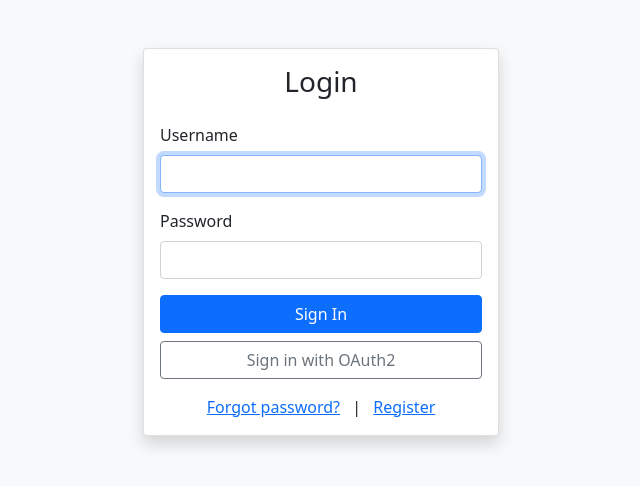
After one commit to schablicky/rocnikovy-projekt, a Django app: page /accounts/login/ in a window 1280 px wide. The commit adds this page. Shown: the top 486 px of the page, without its empty margins (319-959 px from the left). Run offline with Django 5.2, Linux system fonts and the light colour scheme.

Commit message:
registrace a login

```diff
--- a/trading_web/forex_trading_project/urls.py
+++ b/trading_web/forex_trading_project/urls.py
@@ -1,7 +1,19 @@
 from django.contrib import admin
 from django.urls import path, include
+from oauth2_provider import urls as oauth2_urls
+from django.contrib.auth import views as auth_views
+from trading.views import RegisterView
+from trading.views import home
 
 urlpatterns = [
     path('admin/', admin.site.urls),
-    path('', include('trading.urls')),
+    path('', home, name='home'),  # Root URL becomes home view
+    path('o/', include(oauth2_urls)),
+    path('oauth/', include('oauth2_provider.urls', namespace='oauth2_provider')),
+    path('api-auth/', include('rest_framework.urls')),
+    path('accounts/login/', auth_views.LoginView.as_view(), name='login'),
+    path('accounts/logout/', auth_views.LogoutView.as_view(), name='logout'),
+    path('accounts/', include('django.contrib.auth.urls')),
+    path('accounts/register/', RegisterView.as_view(), name='register'),
+    path('trading/', include('trading.urls', namespace='trading')),
 ]
--- /dev/null
+++ b/trading_web/trading/templates/registration/login.html
@@ -0,0 +1,57 @@
+{% load static %}
+<!DOCTYPE html>
+<html lang="en">
+<head>
+    <meta charset="UTF-8">
+    <meta name="viewport" content="width=device-width, initial-scale=1.0">
+    <title>Login - Forex Trading Platform</title>
+    <link href="https://cdn.jsdelivr.net/npm/bootstrap@5.1.3/dist/css/bootstrap.min.css" rel="stylesheet">
+</head>
+<body class="bg-light">
+    <div class="container mt-5">
+        <div class="row justify-content-center">
+            <div class="col-md-6 col-lg-4">
+                <div class="card shadow">
+                    <div class="card-body">
+                        <h3 class="card-title text-center mb-4">Login</h3>
+
+                        {% if form.errors %}
+                        <div class="alert alert-danger">
+                            Invalid username or password.
+                        </div>
+                        {% endif %}
+
+                        <form method="post" action="{% url 'login' %}">
+                            {% csrf_token %}
+                            <input type="hidden" name="next" value="{{ next }}">
+
+                            <div class="mb-3">
+                                <label for="username" class="form-label">Username</label>
+                                <input type="text" name="username" class="form-control" required autofocus>
+                            </div>
+
+                            <div class="mb-3">
+                                <label for="password" class="form-label">Password</label>
+                                <input type="password" name="password" class="form-control" required>
+                            </div>
+
+                            <div class="d-grid gap-2">
+                                <button type="submit" class="btn btn-primary">Sign In</button>
+                                <a href="{% url 'oauth2_provider:authorize' %}" class="btn btn-outline-secondary">
+                                    Sign in with OAuth2
+                                </a>
+                            </div>
+                        </form>
+
+                        <div class="text-center mt-3">
+                            <a href="{% url 'password_reset' %}">Forgot password?</a>
+                            <span class="mx-2">|</span>
+                            <a href="{% url 'register' %}">Register</a>
+                        </div>
+                    </div>
+                </div>
+            </div>
+        </div>
+    </div>
+</body>
+</html>
--- a/trading_web/trading/urls.py
+++ b/trading_web/trading/urls.py
@@ -4,5 +4,5 @@ from . import views
 app_name = 'trading'
 
 urlpatterns = [
-    path('', views.home, name='home'),
+    path('', views.home, name='home'),  # Root URL pattern
 ]
```
Also changed, not shown: trading_web/forex_trading_project/settings.py (+36 -1 lines), trading_web/trading/templates/home.html (+21 -0 lines), trading_web/trading/templates/registration/register.html (added, +47 -0 lines), trading_web/trading/views.py (+29 -0 lines), trading_web/db.sqlite3.
